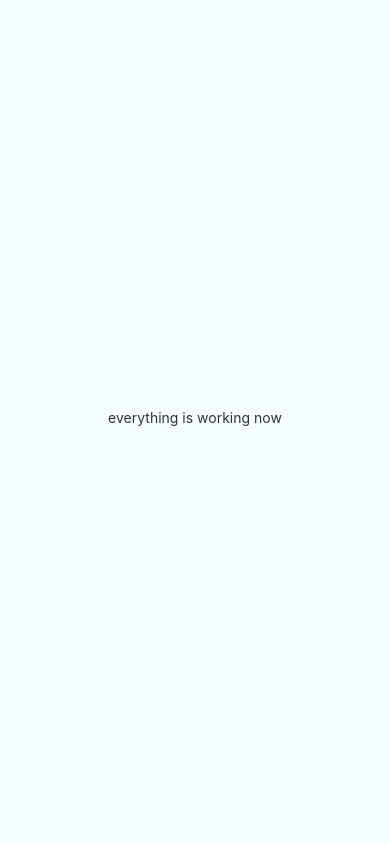
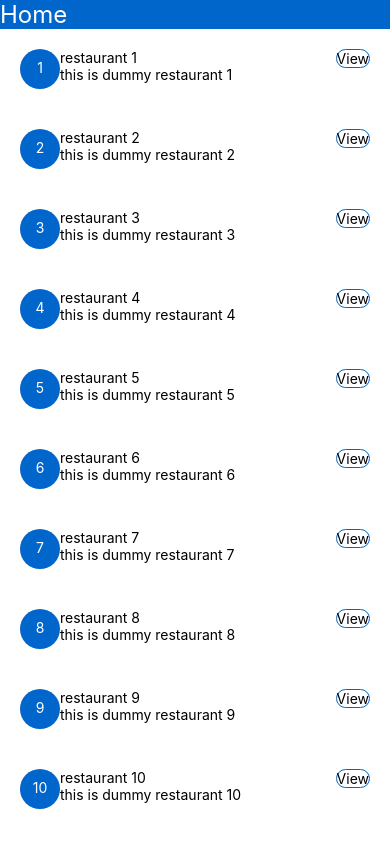
Before and after one commit to mahaveer0496/React-native-restaurant-app, a React Native app: screen / in a window 390 px wide. Built offline with nearby package versions, Linux system fonts and the light colour scheme.

Commit message:
Add styles to Restaurant Row

```diff
--- a/App.js
+++ b/App.js
@@ -1,54 +1,8 @@
-/**
- * Sample React Native App
- * https://github.com/facebook/react-native
- *
- * @format
- * @flow
- * @lint-ignore-every XPLATJSCOPYRIGHT1
- */
+import React, {Component} from 'react'
+import Home from './src/components/Home'
 
-import React, {Component} from 'react'
-import {Platform, StyleSheet, Text, View} from 'react-native'
-
-const instructions = Platform.select({
-	ios     :
-		'Press Cmd+R to reload,\n' +
-		'Cmd+D or shake for dev menu',
-	android :
-		'Double tap R on your keyboard to reload,\n' +
-		'Shake or press menu button for dev menu',
-})
-
-type Props = {}
-export default class App extends Component<Props> {
+export default class App extends Component {
 	render() {
-    console.log(`wow nice i can change shit here too`);
-		return (
-			<View style={styles.container}>
-				<Text style={styles.instructions}>everything is working now</Text>
-				<Text style={styles.instructions}>
-					{instructions}
-				</Text>
-			</View>
-		)
+		return <Home />
 	}
 }
-
-const styles = StyleSheet.create({
-	container    : {
-		flex            : 1,
-		justifyContent  : 'center',
-		alignItems      : 'center',
-		backgroundColor : '#F5FCFF',
-	},
-	welcome      : {
-		fontSize  : 20,
-		textAlign : 'center',
-		margin    : 10,
-	},
-	instructions : {
-		textAlign    : 'center',
-		color        : '#333333',
-		marginBottom : 5,
-	},
-})
--- a/package.json
+++ b/package.json
@@ -8,7 +8,8 @@
   },
   "dependencies": {
     "react": "16.6.3",
-    "react-native": "0.58.6"
+    "react-native": "0.58.6",
+    "uuid": "^3.3.2"
   },
   "devDependencies": {
     "babel-core": "7.0.0-bridge.0",
--- /dev/null
+++ b/src/components/Home.jsx
@@ -0,0 +1,26 @@
+import React, {Component} from 'react'
+import {Text, StyleSheet, View} from 'react-native'
+
+import RestaurantListContainer from './RestaurantListContainer'
+
+export default class Home extends Component {
+	render() {
+		return (
+			<View style={styles.home}>
+				<Text style={styles.homeText}>Home</Text>
+				<RestaurantListContainer />
+			</View>
+		)
+	}
+}
+
+const styles = StyleSheet.create({
+	home     : {
+		flex : 1,
+	},
+	homeText : {
+		backgroundColor : '#0066cc',
+		color           : 'white',
+		fontSize        : 24,
+	},
+})
--- /dev/null
+++ b/src/components/RestaurantListContainer.jsx
@@ -0,0 +1,27 @@
+import React, {Component, PureComponent} from 'react'
+import {
+	Text,
+	StyleSheet,
+	View,
+	ScrollView,
+	FlatList,
+} from 'react-native'
+
+import restaurantList from './../helper/restaurantList'
+import RestaurantRow from './RestaurantRow'
+export default class RestaurantListContainer extends PureComponent {
+	keyExtractor = (item, index) => item.id
+	render() {
+		return (
+			<FlatList
+				data={restaurantList}
+				keyExtractor={this.keyExtractor}
+				renderItem={({item}) => {
+					return <RestaurantRow {...item} />
+				}}
+			/>
+		)
+	}
+}
+
+const styles = StyleSheet.create({})
--- /dev/null
+++ b/src/components/RestaurantRow.jsx
@@ -0,0 +1,73 @@
+import React, {Component} from 'react'
+import {
+	Text,
+	StyleSheet,
+	View,
+	TouchableOpacity,
+} from 'react-native'
+
+export default class RestaurantRow extends Component {
+	render() {
+		const {name, description, number} = this.props
+		return (
+			<View style={styles.ctr}>
+				<View style={styles.restaurantNumber}>
+					<Text
+						style={[
+							styles.whiteText,
+							styles.centerText,
+						]}>
+						{number}
+					</Text>
+				</View>
+				<View style={styles.restaurantInfo}>
+					<Text>{name}</Text>
+					<Text>{description}</Text>
+				</View>
+
+				<TouchableOpacity style={styles.button}>
+					<Text style={styles.centerText}>View</Text>
+				</TouchableOpacity>
+			</View>
+		)
+	}
+}
+
+const styles = StyleSheet.create({
+	ctr              : {
+		padding         : 20,
+		flexDirection   : 'row',
+		flex            : 1,
+		elevation       : 3,
+		backgroundColor : 'white',
+	},
+	restaurantNumber : {
+		borderRadius    : 20,
+		backgroundColor : '#0066cc',
+		padding         : 10,
+		width           : 40,
+		height          : 40,
+	},
+	restaurantInfo   : {
+		flex : 1,
+	},
+	button           : {
+		borderRadius : 10,
+		borderColor  : '#0066cc',
+		borderWidth  : 1,
+		alignSelf    : 'flex-start',
+	},
+	centerText       : {
+		textAlign : 'center',
+	},
+	whiteText        : {
+		color : 'white',
+	},
+})
+
+// shadowColor   : 'black',
+// 		shadowOffset  : {
+// 			width  : 5,
+// 			height : 5,
+// 		},
+// 		shadowOpacity : 0.2,
--- /dev/null
+++ b/src/helper/restaurantList.js
@@ -0,0 +1,16 @@
+const uuidv4 = require('uuid/v4')
+
+const RestaurantList = Array.from({
+	length : 5000,
+}).map((item, index) => {
+	const uuid = uuidv4()
+
+	const number = index + 1
+	return {
+		id          : uuid,
+		name        : `restaurant ${number}`,
+		description : `this is dummy restaurant ${number}`,
+		number      : number,
+	}
+})
+export default RestaurantList
```
Also changed, not shown: 1 other file (tests, documents, lock files or other folders).
